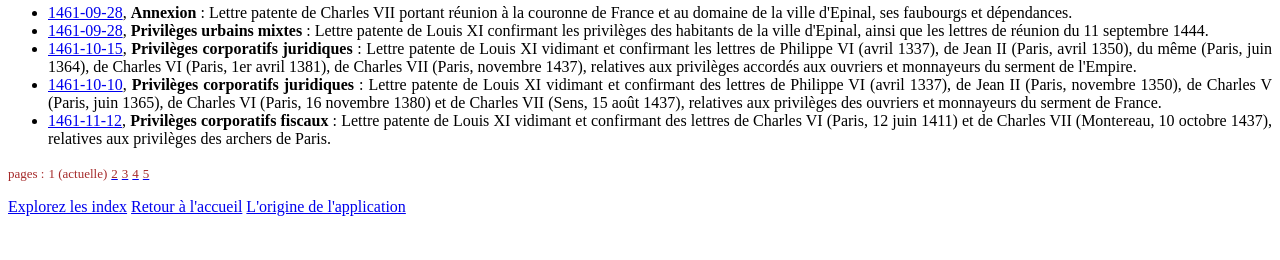
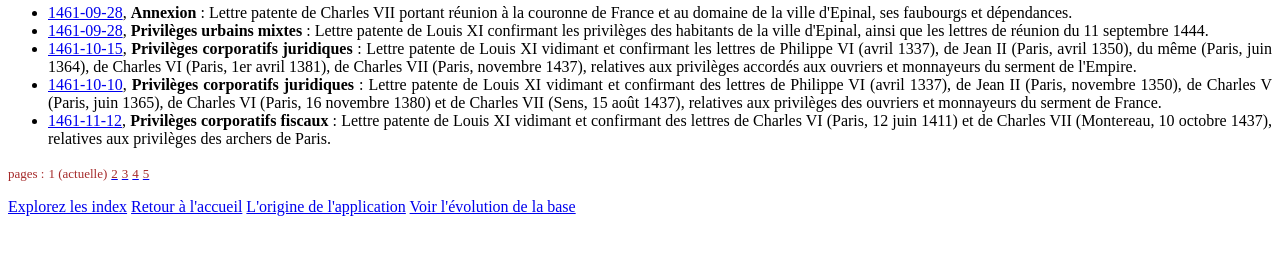
Before and after one commit to Marie-TNAH/Devoir_Python_2021, a Flask app: page /decouvrir in a window 1280 px wide. Shown: the part 540-800 px from the top of the page. Run offline with Flask 2, Linux system fonts and the light colour scheme; a user stored in the database is signed in; data comes from the database, SQL or seed files in the repository.

Commit message:
Update decouvrir.html

```diff
--- a/Mis en registre !/application/templates/pages/decouvrir.html
+++ b/Mis en registre !/application/templates/pages/decouvrir.html
@@ -128,7 +128,7 @@ Les archives du parlement de Paris au sein des "grands dépôts" (construits sou
     </div>
 {% endif %}
 <div>
-<p><font size="3"><a href="{{url_for('index')}}">Explorez les index</a> <a href="{{url_for('accueil')}}">Retour à l'accueil</a> <a href="{{url_for('presentation')}}">L'origine de l'application</a></font></p>
+<p><font size="3"><a href="{{url_for('index')}}">Explorez les index</a> <a href="{{url_for('accueil')}}">Retour à l'accueil</a> <a href="{{url_for('presentation')}}">L'origine de l'application</a> {% if current_user.is_authenticated %}<a href="{{url_for('fonctionnement')}}">Voir l'évolution de la base</a>{% endif %}</font></p>
 </div>
 </body>
 </html>
```
